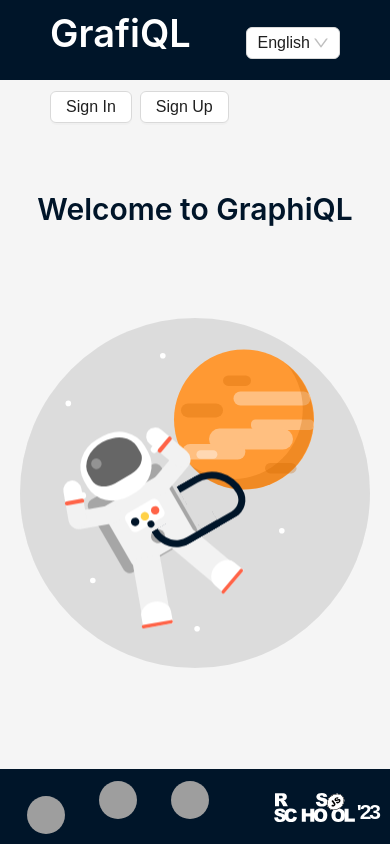
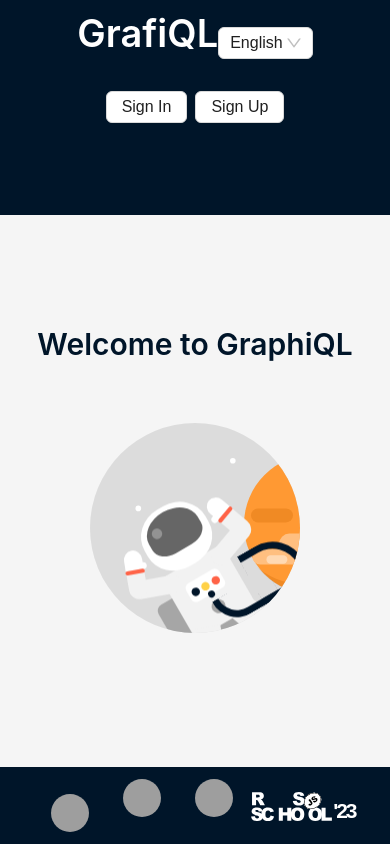
Before and after one commit to jewelhux/graphiql-app, a Next.js app: page / in a window 390 px wide. Built offline with nearby package versions, Linux system fonts and the light colour scheme; no server answers; grey boxes are pictures that could not be loaded.

Commit message:
feat: add adaptive for main page

```diff
--- a/src/components/Footer.tsx
+++ b/src/components/Footer.tsx
@@ -6,7 +6,7 @@ const { Footer: AntFooter } = Layout;
 function Footer(): ReactElement {
   return (
     <AntFooter className="footer">
-      <Row justify="space-between" align={'middle'} style={{ height: '55px' }}>
+      <Row className="footer-row" align={'middle'} style={{ minHeight: '55px' }}>
         <Col>
           <Button type="link" href="https://github.com/Jik789" className="btn">
             <Space>
--- a/src/components/Header.tsx
+++ b/src/components/Header.tsx
@@ -42,7 +42,7 @@ const Header: FC = () => {
 
   return (
     <AntHeader className={`header ${isScrolled ? 'scrolled' : 'unscrolled'}`}>
-      <Row justify="space-between" align="middle">
+      <Row className="header-row" align="middle">
         <Col>
           <Title
             level={1}
--- a/src/components/QueryEditor.tsx
+++ b/src/components/QueryEditor.tsx
@@ -18,7 +18,7 @@ function QueryEditor() {
   const [response, setResponse] = useState<string>('');
   const [value, setValue] = useState(`query {}`);
   const [variables, setVariables] = useState(`{}`);
-  const [isDocsVisible, setIsDocsVisible] = useState<boolean>(true);
+  const [isDocsVisible, setIsDocsVisible] = useState<boolean>(false);
   const { t } = useTranslation();
 
   useEffect(() => {
--- a/src/styles/globals.css
+++ b/src/styles/globals.css
@@ -45,6 +45,9 @@ a {
   z-index: 1;
   width: 100%;
   transition: 0.5s ease-in-out;
+}
+.header-row {
+  justify-content: space-between;
 }
 
 .scrolled {
@@ -125,6 +128,9 @@ a {
   margin-top: auto;
   background: var(--dark);
   padding: 10px;
+}
+.footer-row {
+  justify-content: space-between;
 }
 
 .btn {
@@ -686,3 +692,25 @@ a {
   align-items: center;
   margin-top: 20%;
 }
+
+/* Media */
+@media (max-width: 515px) {
+  .header-row, .footer-row {
+    justify-content: center;
+  }
+
+  .scrolled {
+    height: 200px;
+  }
+
+  .unscrolled {
+    height: 215px;
+  }
+
+
+  .backg {
+    height: 300px;
+    width: 300px;
+    overflow: hidden;
+  }
+}
```
